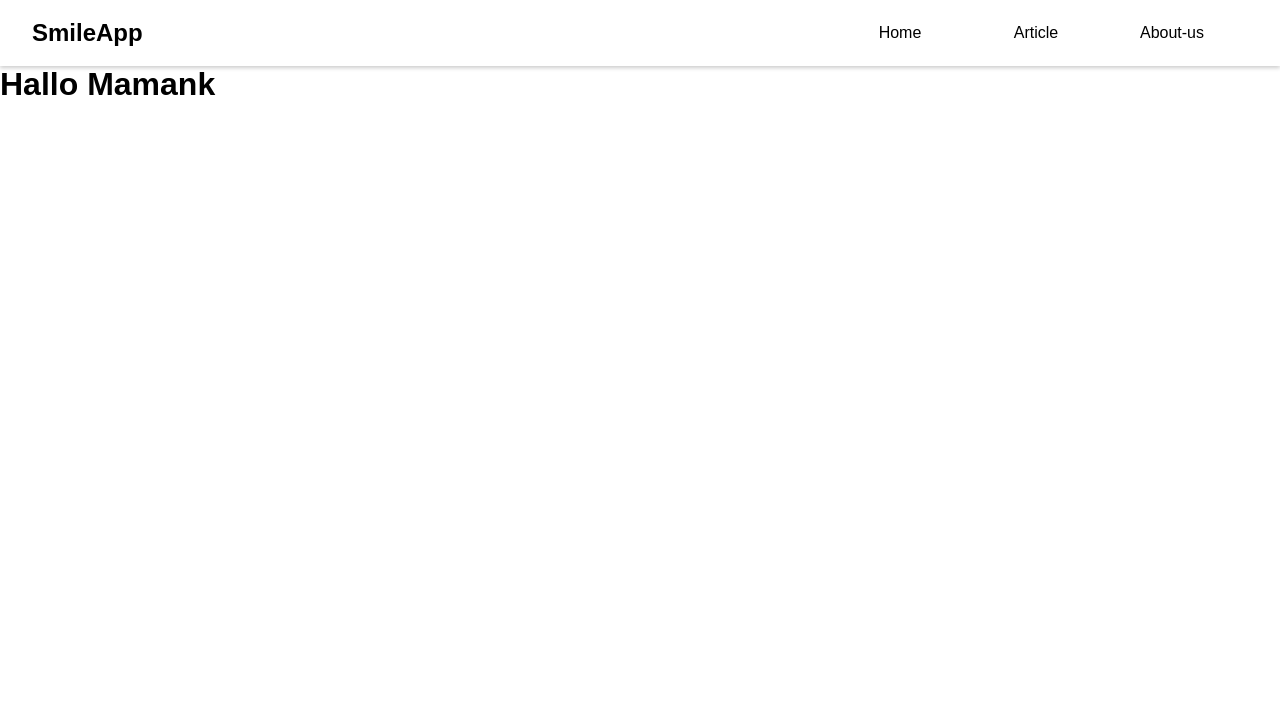
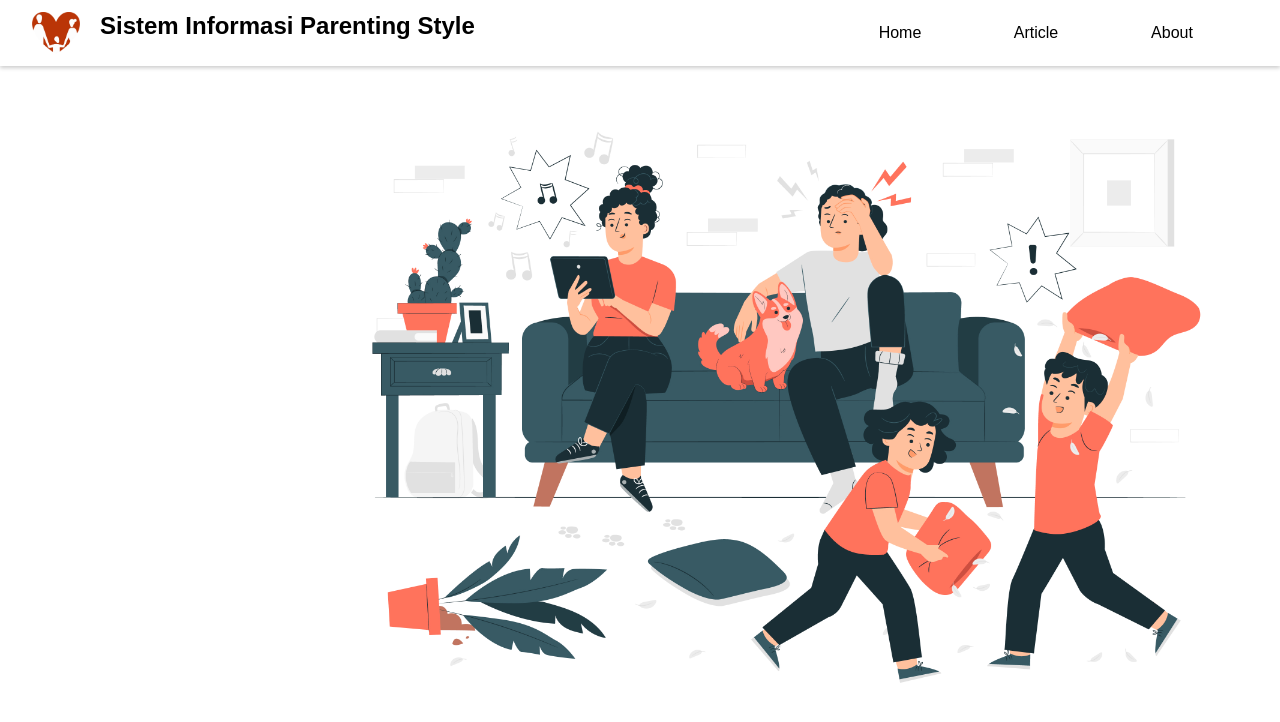
Before and after one commit to insomniagung/smileapps, a React app: page / in a window 1280 px wide. Built offline with nearby package versions, Linux system fonts and the light colour scheme.

Commit message:
menambah icon dan banner homepage

```diff
--- a/public/index.html
+++ b/public/index.html
@@ -8,7 +8,7 @@
       name="description"
       content="Web site created using create-react-app"
     />
-    <link rel="icon" href="./icons/logo.png" />
+    <link rel="icon" href="./icons/logolove2pub.png" />
 
     <title>SmileApp</title>
   </head>
--- a/src/index.js
+++ b/src/index.js
@@ -6,6 +6,7 @@ import { BrowserRouter } from "react-router-dom";
 
 // styles ?
 import "./styles/style.css";
+import "./styles/homepage.css";
 import "./styles/responsive.css";
 
 const root = createRoot(document.getElementById("root"));
--- /dev/null
+++ b/src/styles/homepage.css
@@ -0,0 +1,7 @@
+.homepage-banner img {
+  /* padding: 0 20px 0 0; */
+  position: absolute;
+  height: 75vh;
+  right: 50px;
+  top: 100px;
+}
--- a/src/styles/style.css
+++ b/src/styles/style.css
@@ -10,6 +10,15 @@ body {
 /*
   AppBar
 */
+
+.logo {
+  display: flex;
+}
+
+.logo img {
+  padding: 0 20px 0 0;
+  width: 3em;
+}
 
 .app-bar {
   padding: 8px 16px;
--- a/src/views/ContentApp.js
+++ b/src/views/ContentApp.js
@@ -1,5 +1,6 @@
 import { Link, Route, Routes } from "react-router-dom";
 import HomePages from "./pages/HomePage";
+import logoLove from "../image/logolove2.png";
 
 function ContentApp() {
   return (
@@ -9,8 +10,8 @@ function ContentApp() {
           <button id="hamburgerButton">☰</button>
         </div>
         <div class="app-bar__brand">
-          <Link to="/">
-            <h1>SmileApp</h1>
+          <Link to="/" className="logo">
+            <img src={logoLove} alt="logo" /><h1>Sistem Informasi Parenting Style</h1>
           </Link>
         </div>
         <nav id="navigationDrawer" class="app-bar__navigation">
@@ -22,7 +23,7 @@ function ContentApp() {
               <Link to="#">Article</Link>
             </li>
             <li>
-              <Link to="#">About-us</Link>
+              <Link to="#">About</Link>
             </li>
           </ul>
         </nav>
--- a/src/views/pages/HomePage.js
+++ b/src/views/pages/HomePage.js
@@ -1,5 +1,12 @@
+import React from "react";
+import bannerImage from "../../image/banner.jpg";
+
 function HomePages() {
-  return <h1>Hallo Mamank</h1>;
+  return (
+    <div className="homepage-banner">
+      <img src={bannerImage} alt="banner" />
+    </div>
+  );
 }
 
 export default HomePages;
```
Also changed, not shown: public/icons/logolove2pub.png (added), src/image/banner.jpg (added), src/image/logolove2.png (added).
